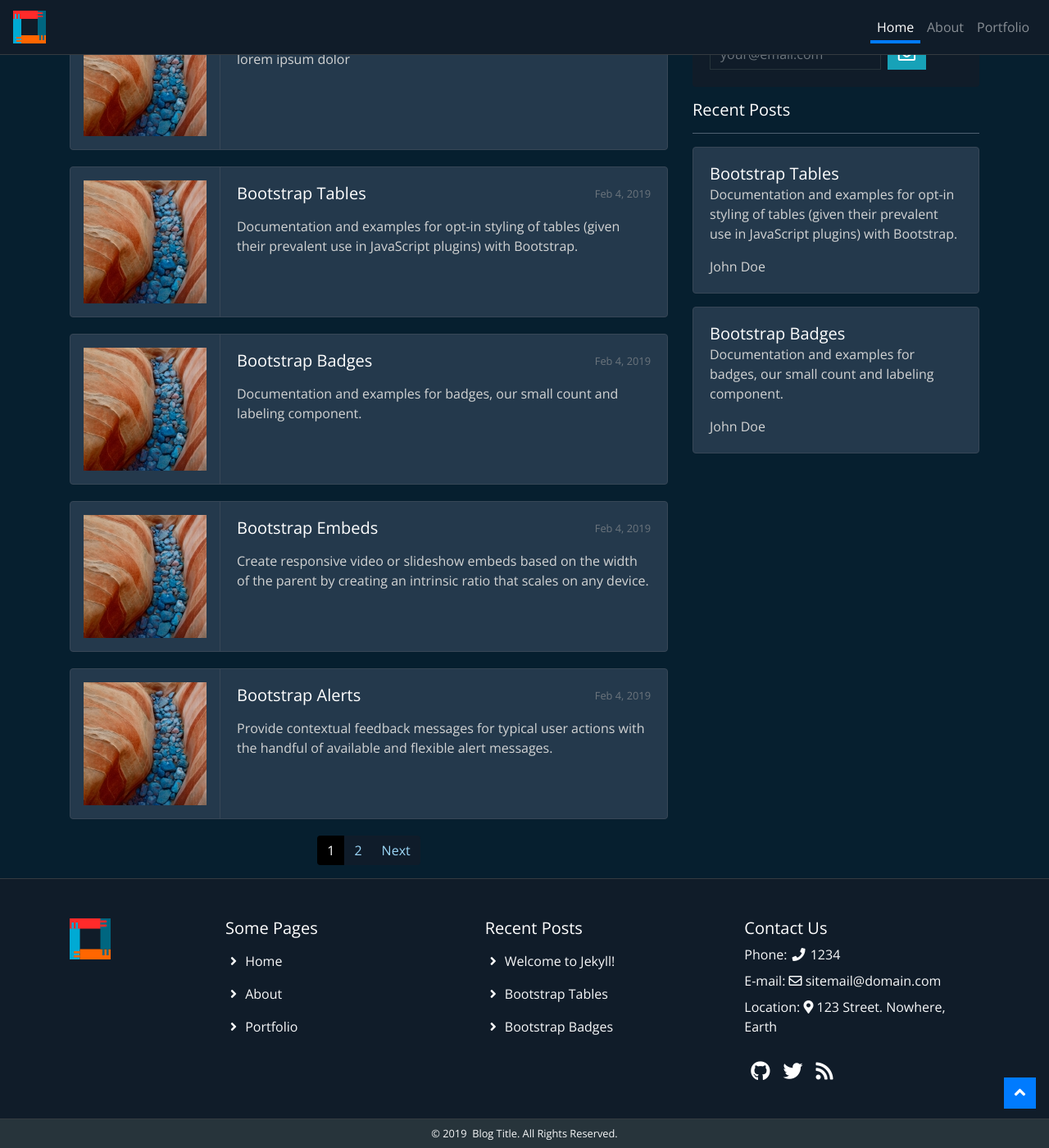
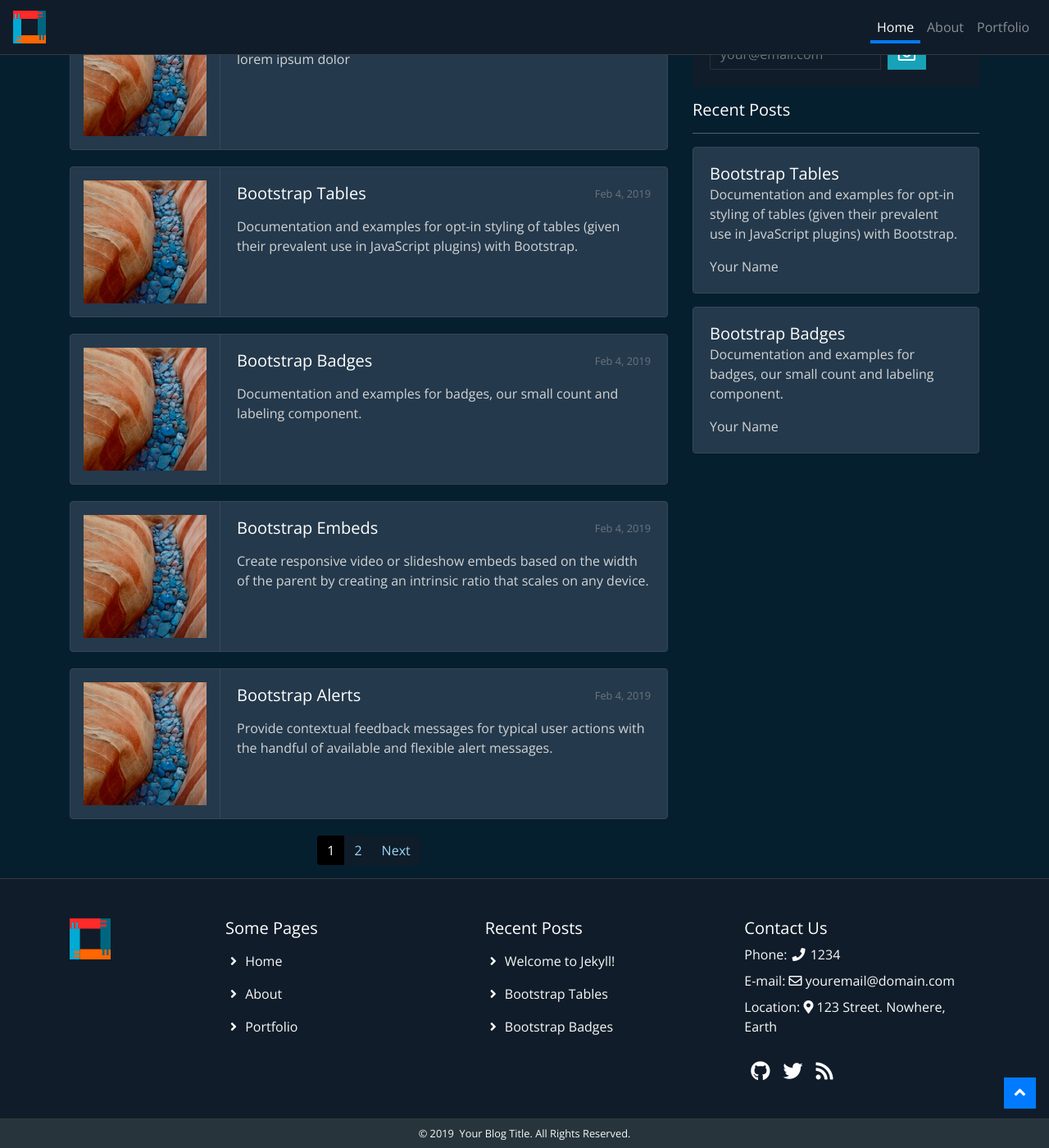
Before and after one commit to bluefil/bluenight, a Jekyll site: the page built from index.html, in a window 1280 px wide and 1400 px high, scrolled down 484 px. Shown: the whole window at 82% size. Built offline with Jekyll 4.4.1, drawn with Linux system fonts in a browser that asks for light colours; the list of posts is cut into pages by our own code; some of the changed text lies outside the part shown.

Commit message:
Add install instructions; generalize _config.yml.

```diff
--- a/_config.yml
+++ b/_config.yml
@@ -1,9 +1,9 @@
-title: Blog Title
-email: sitemail@domain.com
+title: Your Blog Title
+email: youremail@domain.com
 description: >- # this means to ignore newlines until "baseurl:"
   Blog description
-baseurl: "/gitjekyll"
-url: "https://onokumus.com"
+baseurl: ""
+url: "https://yoursite.github.io"
 permalink: pretty
 logo: "/assets/img/logo.svg"
 phone: +1234
@@ -27,14 +27,14 @@ paginate: 5
 disqus:
   shortname: ""
 
-mailchimp-list: //redgadgets.us10.list-manage.com/subscribe/post?u=210acce5db69d3d4a04b0e25d&amp;id=08c6708f40"
+mailchimp-list: //redgadgets.us10.list-manage.com/subscribe/post?u=210acce5db69d3d4a04b0e25d&amp;id=18c6708f40"
 
 facebook:
   app_id: 1234
   publisher: 1234
   admins: 1234
 
-google_analytics: UA-1669764-16
+google_analytics: UA-000000000-16
 
 webmaster_verifications:
   google: 1234
@@ -44,16 +44,16 @@ webmaster_verifications:
   baidu: 1234
 
 social:
-  name: Ben Balter
+  name: Your Name
   links:
-    - https://twitter.com/BenBalter
-    - https://www.facebook.com/ben.balter
-    - https://www.linkedin.com/in/BenBalter
-    - https://plus.google.com/+BenBalter
-    - https://github.com/benbalter
-    - https://keybase.io/benbalter
+    - https://twitter.com/YourInfo
+    - https://www.facebook.com/YourInfo
+    - https://www.linkedin.com/in/YourInfo
+    - https://plus.google.com/+YourInfo
+    - https://github.com/YourInfo
+    - https://keybase.io/YourInfo
 
-google_analytics: UA-1669764-16
+google_analytics: UA-000000000-16
 
 webmaster_verifications:
   google: 1234
@@ -62,14 +62,14 @@ webmaster_verifications:
   yandex: 1234
   baidu: 1234
 
-author: John Doe
+author: Your Name
 
 twitter:
-  username: onokumus
+  username: YourInfo
   card: summary
 
-twitter_username: onokumus
-github_username:  onokumus
+twitter_username: YourInfo
+github_username:  YourInfo
 dribbble_username:
 facebook_username:
 flickr_username:
```
Also changed, not shown: README.md, 1 other file.
